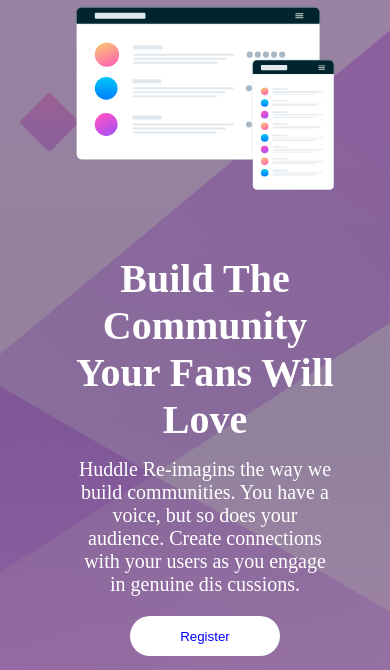
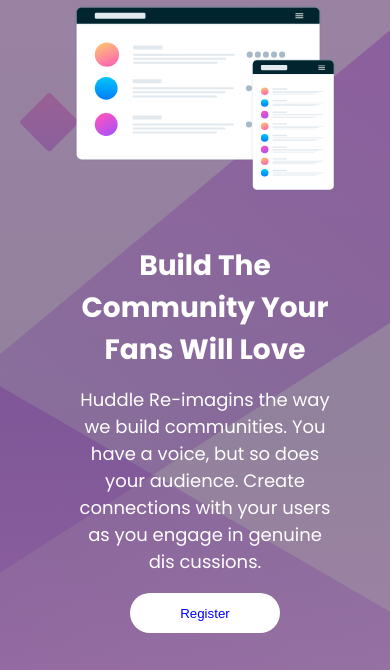
Before and after one commit to IjeomaEzigbo/contact2, a plain HTML site: page index.html in a window 390 px wide. Shown: the part 143-813 px from the top of the page. Drawn offline with Linux system fonts and the light colour scheme.

Commit message:
fourth commit

```diff
--- a/index.html
+++ b/index.html
@@ -4,6 +4,9 @@
   <meta charset="UTF-8">
   <meta name="viewport" content="width=device-width, initial-scale=1.0">
   <title>Document</title>
+  <link rel="preconnect" href="https://fonts.googleapis.com">
+<link rel="preconnect" href="https://fonts.gstatic.com" crossorigin>
+<link href="https://fonts.googleapis.com/css2?family=Poppins:ital,wght@0,100;0,200;0,300;0,400;0,500;0,600;0,700;0,800;0,900;1,100;1,200;1,300;1,400;1,500;1,600;1,700;1,800;1,900&display=swap" rel="stylesheet">
   <link rel="stylesheet" href="style.css">
   <script src="https://kit.fontawesome.com/b728671d5f.js" crossorigin="anonymous"></script>
 
--- a/style.css
+++ b/style.css
@@ -1,3 +1,4 @@
+
 body{
   display: flex;
   background-image:linear-gradient(180deg,rgb(58, 5, 75), rgba(37, 5, 58, 0.5), rgba(151, 10, 151, 0.5)), url(img/bg-desktop.svg);
@@ -5,7 +6,7 @@
 background-size: cover;
 background-position: center;
 background-origin: border-box;
-
+font-family:  'Poppins', sans-serif;
 }
 .main-container{
   display: flex;
@@ -38,8 +39,8 @@
 text-align: left;
 
 }
-h1{font-size:40px ;}
-h2{font-size: 40px;
+
+h2{font-size: 35px;
 padding-bottom: 5px;
 margin-bottom: 10px;}
 p{font-size: 20px;
@@ -117,6 +118,12 @@
     height: 120px;
     width: 250px;
   }
+  h2{
+    font-size: 28px;
+  }
+  p{
+    font-size: 18px;
+  }
   .f1{
     display: flex;
     flex-direction: column;
```
